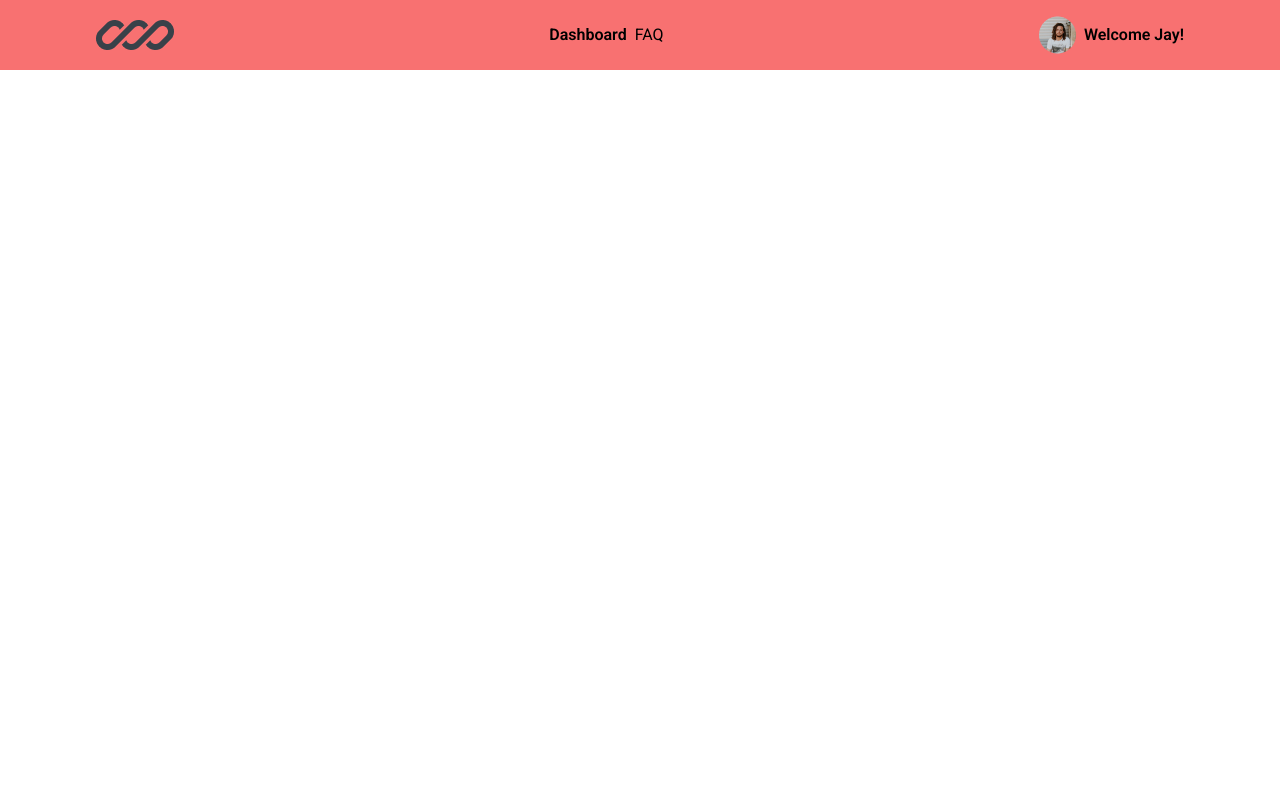
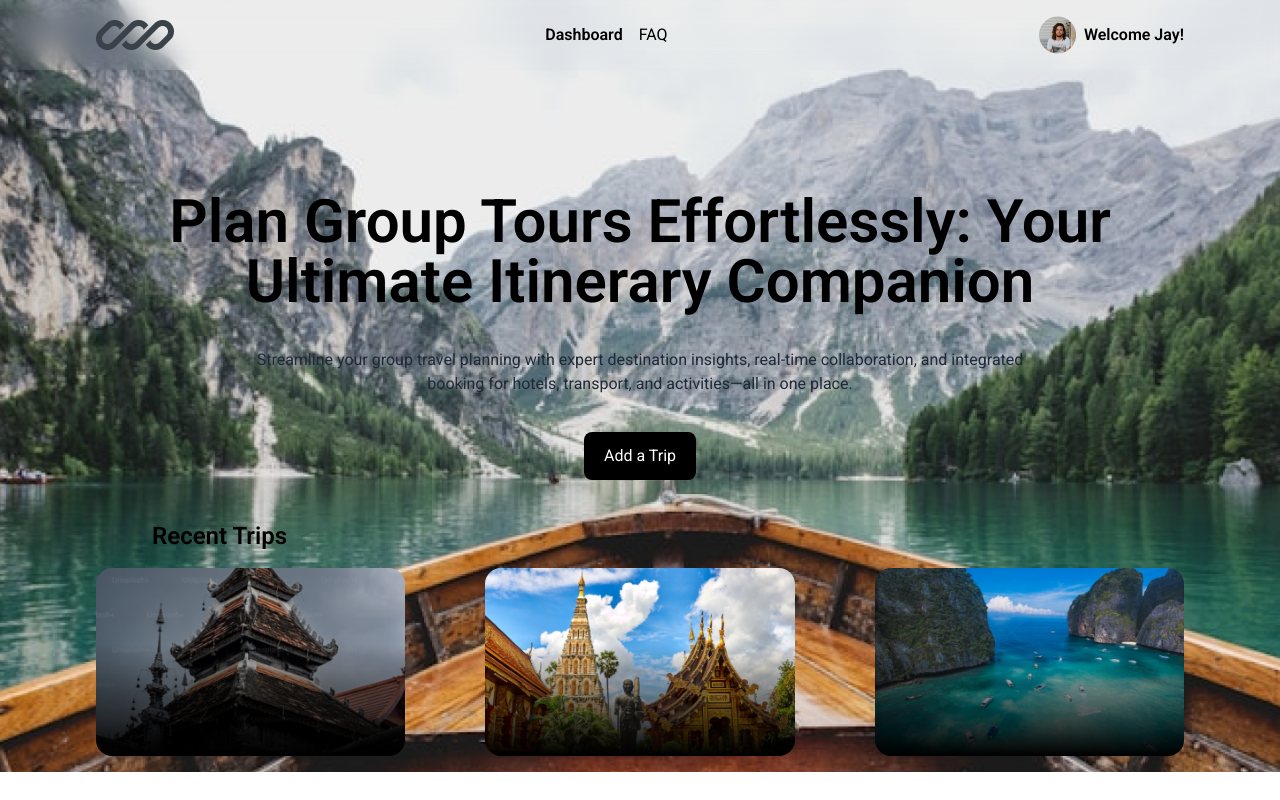
Before and after one commit to JitendraTandia/ai-travel-itinerary-planner, a React (Create React App) app: page / in a window 1280 px wide. Built offline with nearby package versions, Linux system fonts and the light colour scheme.

Commit message:
Navbar & hero section complete

```diff
--- a/src/App.js
+++ b/src/App.js
@@ -1,10 +1,14 @@
+import Hero from "./components/Hero";
 import Navbar from "./components/Navbar";
+import RecentTrips from "./components/RecentTrips";
 
 
 function App() {
   return (
-    <div>
+    <div className="bg-bg bg-cover bg-no-repeat">
      <Navbar/>
+     <Hero/>
+     <RecentTrips/>
     </div>
   );
 }
--- /dev/null
+++ b/src/components/Hero.jsx
@@ -0,0 +1,23 @@
+import React from "react";
+
+function Hero() {
+  return (
+    <div className="px-24 flex flex-col items-center " >
+        <div className="mt-48 flex flex-col items-center">
+        <h1 className="text-6xl font-semibold max-w-[1000px] text-center">
+          Plan Group Tours Effortlessly: Your Ultimate Itinerary Companion
+        </h1>
+
+        <p className="py-9 max-w-[800px] text-center text-gray-800">
+          Streamline your group travel planning with expert destination
+          insights, real-time collaboration, and integrated booking for hotels,
+          transport, and activities—all in one place.
+        </p>
+
+        <button className="px-5 py-3 bg-black text-white rounded-lg">Add a Trip</button>
+        </div>
+    </div>
+  );
+}
+
+export default Hero;
--- a/src/components/Navbar.jsx
+++ b/src/components/Navbar.jsx
@@ -5,9 +5,9 @@ import Avatar from "../assets/avatar.png";
 function Navbar() {
   return (
     <div>
-      <div className="w-full p-4 px-24  bg-red-400 flex items-center justify-between">
+      <div className="w-full p-4 px-24 fixed z-[999] flex items-center backdrop-blur-md justify-between">
         <img src={Logo} alt="logoImg" />
-        <div className="flex items-center justify-between gap-2">
+        <div className="flex items-center justify-between gap-4">
           <h1 className="font-semibold">Dashboard</h1>
           <h1>FAQ</h1>
         </div>
--- /dev/null
+++ b/src/components/RecentTrips.jsx
@@ -0,0 +1,19 @@
+import React from 'react'
+import Card1 from "../assets/heroCard1.png";
+import Card2 from "../assets/heroCard2.png";
+import Card3 from "../assets/heroCard3.png";
+
+function RecentTrips() {
+  return (
+    <div className='px-24 mt-10 '>
+        <h1 className='text-2xl px-14 font-semibold'>Recent Trips</h1>
+        <div className='py-4 grid grid-cols-3 justify-self-center gap-20'>
+            <img className='rounded-2xl' src={Card1} alt="Card1"  />
+            <img className='rounded-2xl' src={Card2} alt="Card2"  />
+            <img className='rounded-2xl' src={Card3} alt="Card3"  />
+        </div>
+    </div>
+  )
+}
+
+export default RecentTrips
--- a/tailwind.config.js
+++ b/tailwind.config.js
@@ -1,13 +1,15 @@
 /** @type {import('tailwindcss').Config} */
 module.exports = {
-  content: [
-    "./src/**/*.{js,jsx,ts,tsx}",
-  ],
+  content: ["./src/**/*.{js,jsx,ts,tsx}"],
   theme: {
-    extend: {},
+    extend: {
+      backgroundImage: {
+        "bg": "url('./assets/backgroundImg.png')",
+      },
+    },
     fontFamily: {
-      roboto: ['Roboto', 'sans-serif'],
+      roboto: ["Roboto", "sans-serif"],
     },
   },
   plugins: [],
-}
+};
```
